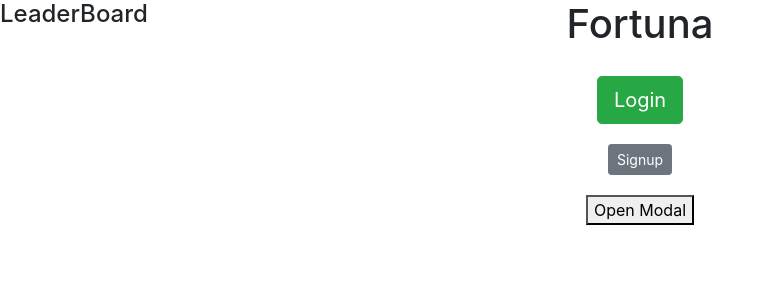
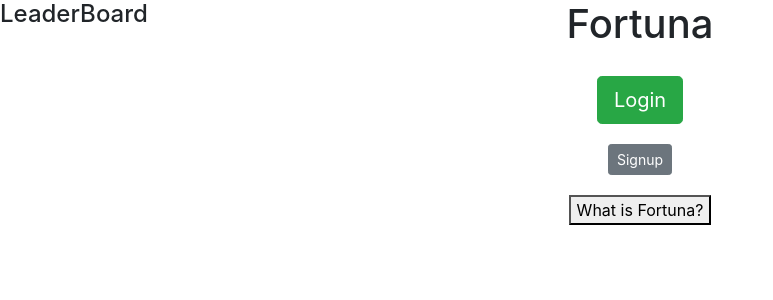
Before and after one commit to RickLeinecker/Fortuna, a React (Create React App) app in the folder fortuna/: page / in a window 1280 px wide. Shown: the top 300 px of the page, without its empty margins (0-773 px from the left). Built offline with nearby package versions, Linux system fonts and the light colour scheme.

Commit message:
Updated LoginPopup.

```diff
--- a/fortuna/src/App.js
+++ b/fortuna/src/App.js
@@ -4,14 +4,12 @@ import * as React from 'react';
 import 'bootstrap/dist/css/bootstrap.min.css';
 import Login from './components/Login.js';
 
-//This is the Login Page Display
+// This builds the page.
 class App extends React.Component<{||}> {
 
   render(): React.Node {
     return (
-      <div id="Parent">
-        <Login/>
-      </div>
+      <Login/>
     );
   }
 }
--- a/fortuna/src/components/Login.js
+++ b/fortuna/src/components/Login.js
@@ -8,7 +8,7 @@ const styleForRow = {
   'margin-top':'20px',
 };
 
-// This is for the login page.
+// This is the login page.
 class Login extends React.Component<{||}> {
 
   render(): React.Node {
--- a/fortuna/src/components/LoginPopup.js
+++ b/fortuna/src/components/LoginPopup.js
@@ -1,16 +1,41 @@
+//@flow strict
+
 import * as React from 'react';
+import 'bootstrap/dist/css/bootstrap.min.css';
 import Popup from 'reactjs-popup';
 
+// Informational popup for login page.
 class LoginPopup extends React.Component<{||}> {
   render(): React.Node {
     return(
-	  <Popup
-	    trigger={<button className="button">Open Modal</button>}
-	    modal
-	    closeOnDocumentClick
-	  >
-	    <span>Modal Content</span>
-	  </Popup>
+	  <Popup trigger={<button className="button">What is Fortuna?</button>} modal>
+	    {close => (
+	      <div className="modal">
+			<div className="header">What is Fortuna?</div>
+			<div className="content">
+			  Fortuna is a tank simulation game available online for free.
+		      Players can build and customize their tanks and instead of manually
+		   	  controlling their tank, they will build an AI to controll it.
+			  <br />
+		      Fortuna is meant to teach players simple AI and simple programming.
+			  <br />
+		      Creators: Adam Blair, Emil Dolorfino, Jorge Vidal, Baylor Maloney, David Harmeyer
+		      Sponsor: Richard Leinecker
+			</div>
+			<div className="actions">
+              <button
+			    className="button"
+				onClick={() => {
+				  console.log("login popup closed.");
+				  close();
+				}}
+			  >
+			    Close
+		      </button>
+            </div>
+          </div>
+        )}
+      </Popup>
 	);
   }
 }
--- a/fortuna/src/index.js
+++ b/fortuna/src/index.js
@@ -4,7 +4,7 @@ import * as React from 'react';
 import ReactDOM from 'react-dom';
 import App from './App.js';
 
-//This is where we render the view for the login page
+// Renders the page.
 const rootComponent = document.getElementById('root');
 if (rootComponent != null) {
 	ReactDOM.render(<App />, rootComponent);
```
